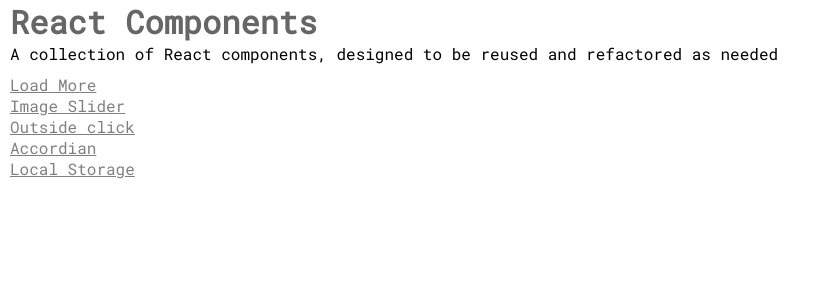
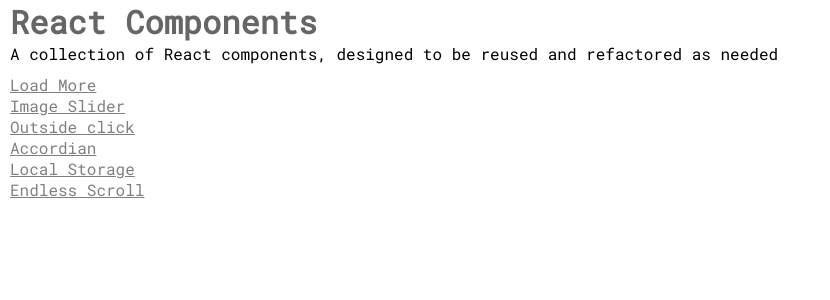
Before and after one commit to ChrisCooper0/react-components, a React (Create React App) app: page /endless-scroll in a window 1280 px wide. Shown: the top 300 px of the page, without its empty margins (0-830 px from the left). Built offline with nearby package versions, Linux system fonts and the light colour scheme.

Commit message:
start endless scroll

```diff
--- a/src/App.js
+++ b/src/App.js
@@ -5,6 +5,7 @@ import { ImageSlider } from "./components/ImageSlider/ImageSlider";
 import OutsideClick from "./components/OutsideClick/OutsideClick";
 import Accordian from "./components/Accordian/Accordian";
 import { LocalStorage } from "./components/LocalStorage/LocalStorage";
+import { EndlessScroll } from "./components/EndlessScroll/EndlessScroll";
 
 function App() {
   return (
@@ -36,9 +37,11 @@ function App() {
                 <li>
                   <Link to="/local-storage">Local Storage</Link>
                 </li>
+                <li>
+                  <Link to="/endless-scroll">Endless Scroll</Link>
+                </li>
               </ul>
             </nav>
-
             <Switch>
               <Route path="/load-more">
                 <LoadMore />
@@ -55,6 +58,9 @@ function App() {
               <Route path="/local-storage">
                 <LocalStorage />
               </Route>
+              <Route path="/endless-scroll">
+                <EndlessScroll />
+              </Route>
             </Switch>
           </div>
         </Router>
--- /dev/null
+++ b/src/components/EndlessScroll/EndlessScroll.js
@@ -0,0 +1,3 @@
+export const EndlessScroll = () => {
+  return <div></div>;
+};
```
